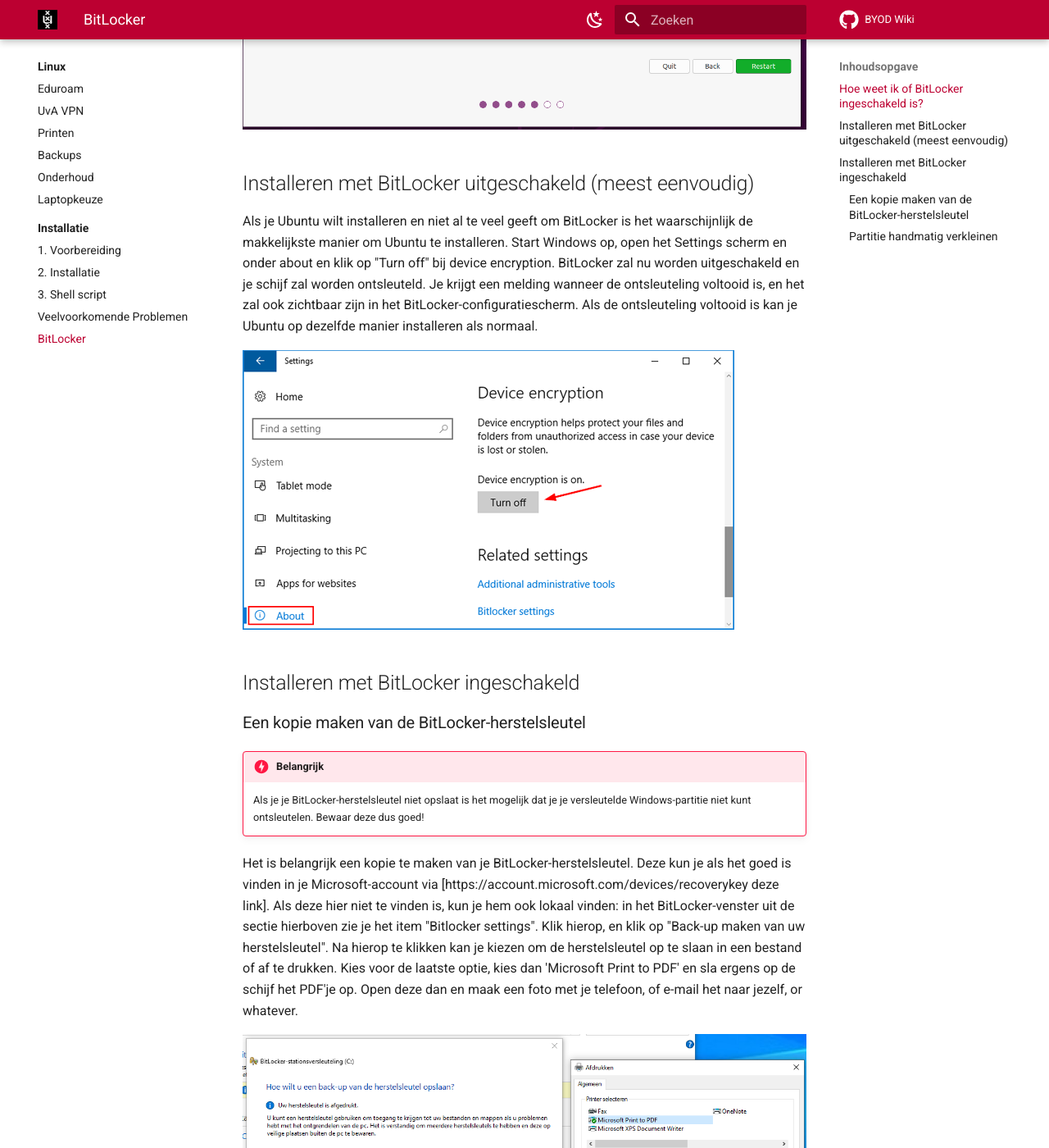
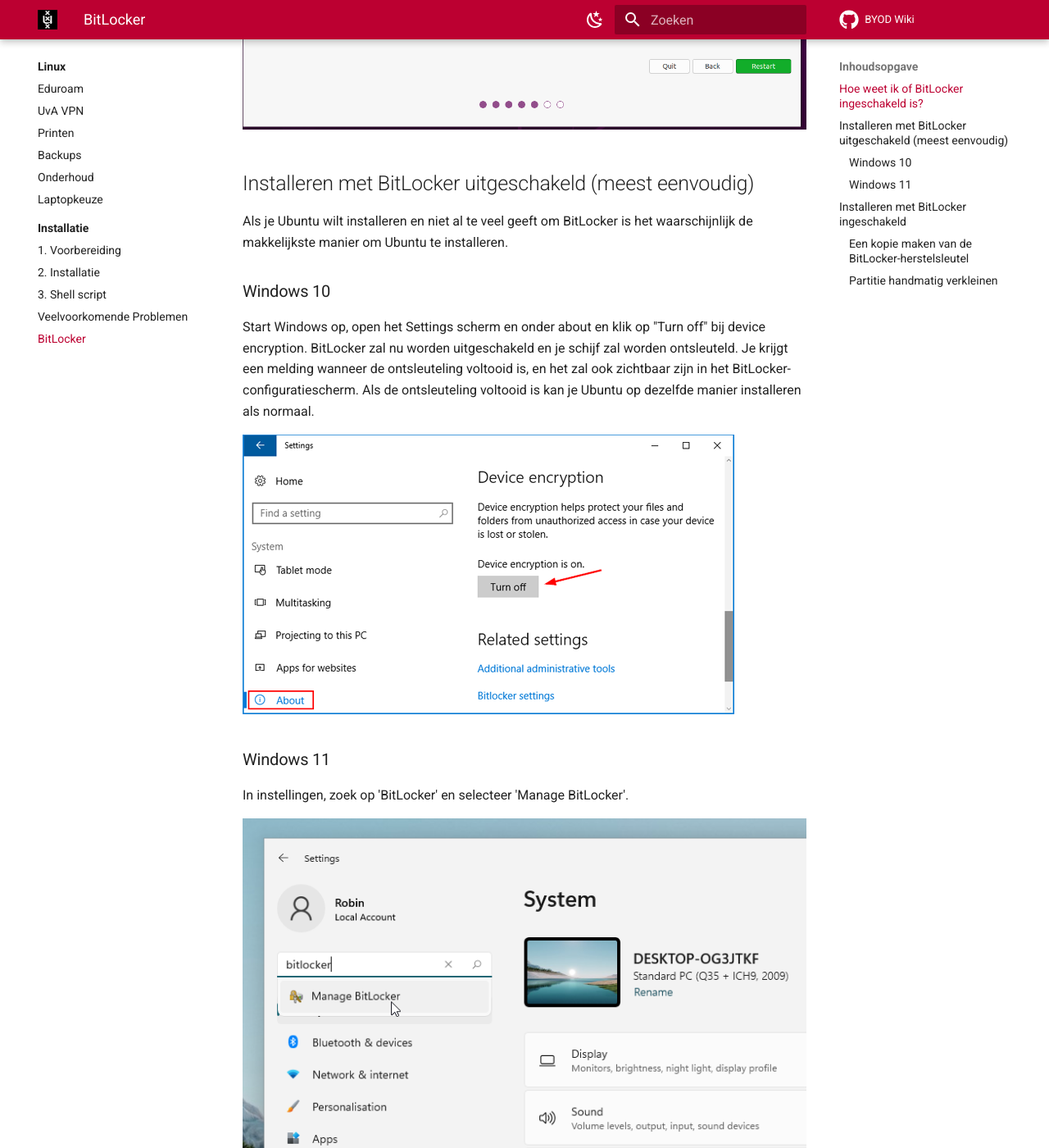
Before and after one commit to svkampen/byod-wiki, an MkDocs documentation site: the page built from docs/linux/installatie/bitlocker.md, in a window 1280 px wide and 1400 px high, scrolled down 836 px. Shown: the whole window at 82% size. Built offline with MkDocs 1.6.1 and Material for MkDocs 9.7.7, drawn with Linux system fonts in a browser that asks for light colours; comment, search, counter and statistics services are not loaded; some of the changed text lies outside the part shown.

Commit message:
BitLocker uitzetten in Windows 11

```diff
--- a/docs/linux/installatie/bitlocker.md
+++ b/docs/linux/installatie/bitlocker.md
@@ -12,9 +12,22 @@
 
 ## Installeren met BitLocker uitgeschakeld (meest eenvoudig)
 
-Als je Ubuntu wilt installeren en niet al te veel geeft om BitLocker is het waarschijnlijk de makkelijkste manier om Ubuntu te installeren. Start Windows op, open het Settings scherm en onder about en klik op "Turn off" bij device encryption. BitLocker zal nu worden uitgeschakeld en je schijf zal worden ontsleuteld. Je krijgt een melding wanneer de ontsleuteling voltooid is, en het zal ook zichtbaar zijn in het BitLocker-configuratiescherm. Als de ontsleuteling voltooid is kan je Ubuntu op dezelfde manier installeren als normaal.
+Als je Ubuntu wilt installeren en niet al te veel geeft om BitLocker is het waarschijnlijk de makkelijkste manier om Ubuntu te installeren.
+
+### Windows 10
+Start Windows op, open het Settings scherm en onder about en klik op "Turn off" bij device encryption. BitLocker zal nu worden uitgeschakeld en je schijf zal worden ontsleuteld. Je krijgt een melding wanneer de ontsleuteling voltooid is, en het zal ook zichtbaar zijn in het BitLocker-configuratiescherm. Als de ontsleuteling voltooid is kan je Ubuntu op dezelfde manier installeren als normaal.
 
 ![BitLocker settings](../../assets/bitlocker-settings.png)
+
+### Windows 11
+
+In instellingen, zoek op 'BitLocker' en selecteer 'Manage BitLocker'.
+
+![Zoeken op BitLocker in instellingen](../../assets/win11-settings-search-bitlocker.png)
+
+Zet vervolgens BitLocker uit:
+
+![BitLocker uitzetten](../../assets/win11-bitlocker-turn-off.png)
 
 ## Installeren met BitLocker ingeschakeld
 ### Een kopie maken van de BitLocker-herstelsleutel
@@ -22,7 +35,7 @@
 !!! danger "Belangrijk"
     Als je je BitLocker-herstelsleutel niet opslaat is het mogelijk dat je je versleutelde Windows-partitie niet kunt ontsleutelen. Bewaar deze dus goed!
 
-Het is belangrijk een kopie te maken van je BitLocker-herstelsleutel. Deze kun je als het goed is vinden in je Microsoft-account via [https://account.microsoft.com/devices/recoverykey deze link]. Als deze hier niet te vinden is, kun je hem ook lokaal vinden: in het BitLocker-venster uit de sectie hierboven zie je het item "Bitlocker settings". Klik hierop, en klik op "Back-up maken van uw herstelsleutel". Na hierop te klikken kan je kiezen om de herstelsleutel op te slaan in een bestand of af te drukken. Kies voor de laatste optie, kies dan 'Microsoft Print to PDF' en sla ergens op de schijf het PDF'je op. Open deze dan en maak een foto met je telefoon, of e-mail het naar jezelf, or whatever.
+Het is belangrijk een kopie te maken van je BitLocker-herstelsleutel. Deze kun je als het goed is vinden in je Microsoft-account via [deze link](https://account.microsoft.com/devices/recoverykey). Als deze hier niet te vinden is, kun je hem ook lokaal vinden: in het BitLocker-venster uit de sectie hierboven zie je het item "Bitlocker settings". Klik hierop, en klik op "Back-up maken van uw herstelsleutel". Na hierop te klikken kan je kiezen om de herstelsleutel op te slaan in een bestand of af te drukken. Kies voor de laatste optie, kies dan 'Microsoft Print to PDF' en sla ergens op de schijf het PDF'je op. Open deze dan en maak een foto met je telefoon, of e-mail het naar jezelf, or whatever.
 
 ![BitLocker recovery sleutel exporteren](../../assets/bitlocker-export-recovery.png)
 
```
Also changed, not shown: docs/assets/win11-bitlocker-turn-off.png (added), docs/assets/win11-settings-search-bitlocker.png (added).
